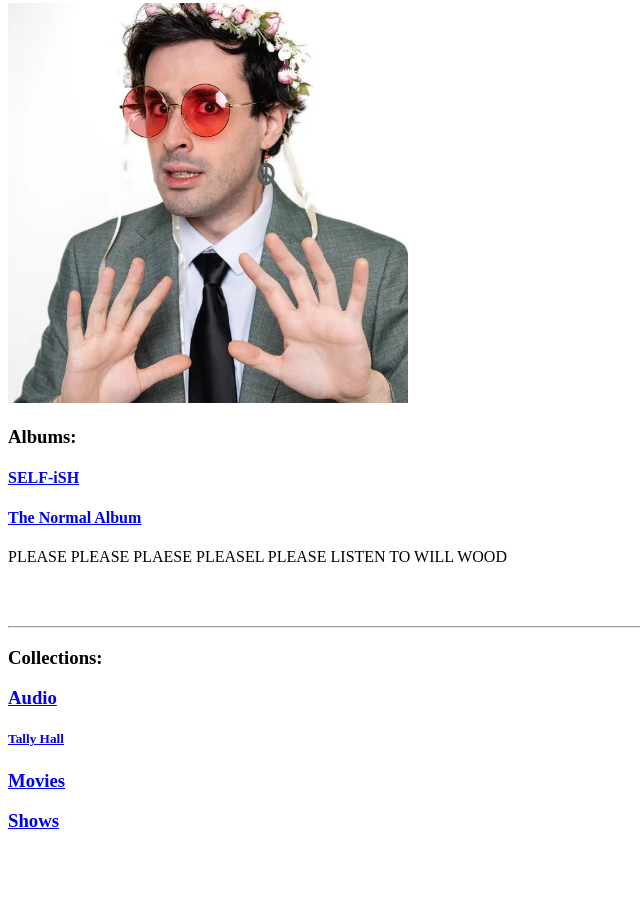
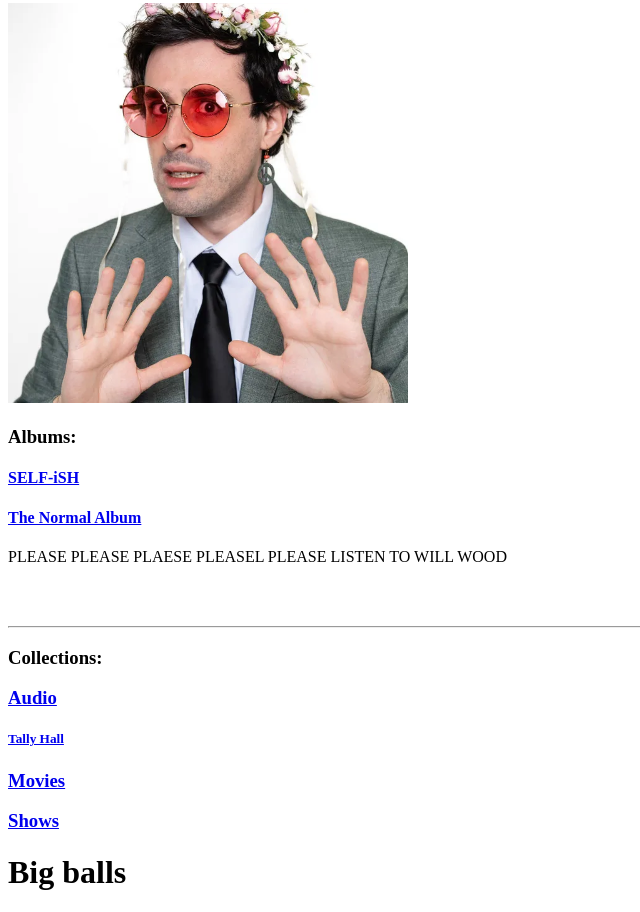
Before and after one commit to Pizza2d1/website_indexing, a plain HTML site: page index.html in a window 1280 px wide. Shown: the part 1015-1927 px from the top of the page, without its empty margins (0-640 px from the left). Before the commit the page ends 1866 px from the top, so only its background shows below. Drawn offline with Linux system fonts and the light colour scheme.

Commit message:
big balls

```diff
--- a/index.html
+++ b/index.html
@@ -53,5 +53,6 @@
         <h3><a href="pirated_movies/">Movies</a></h3>
         <h3><a href="pirated_shows/">Shows</a></h3>
         </div>
+        <h1>Big balls</h1>
     </body>
 </html>
```
